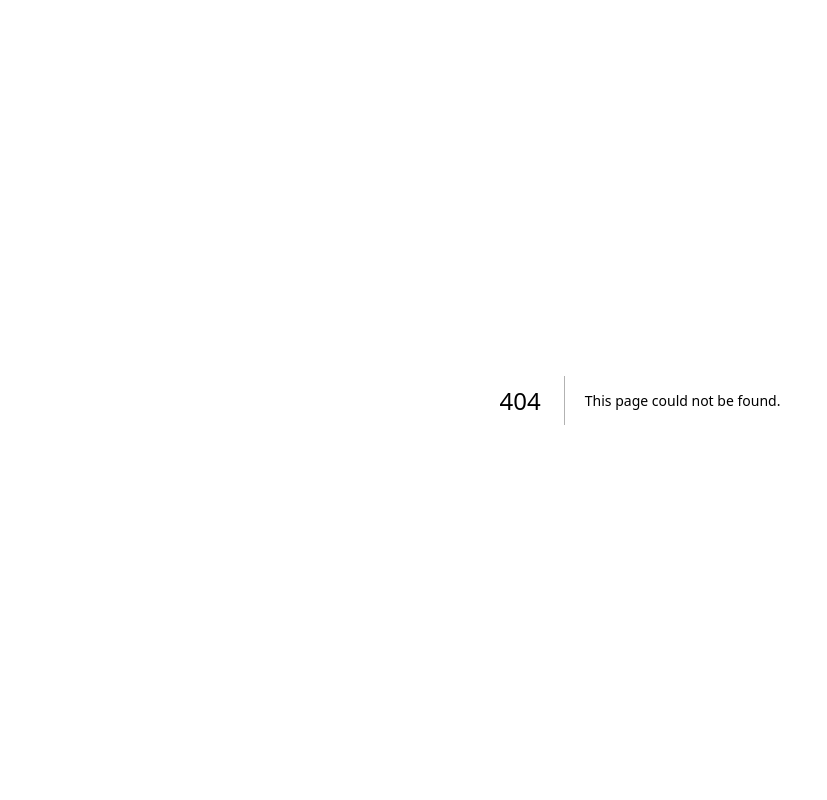
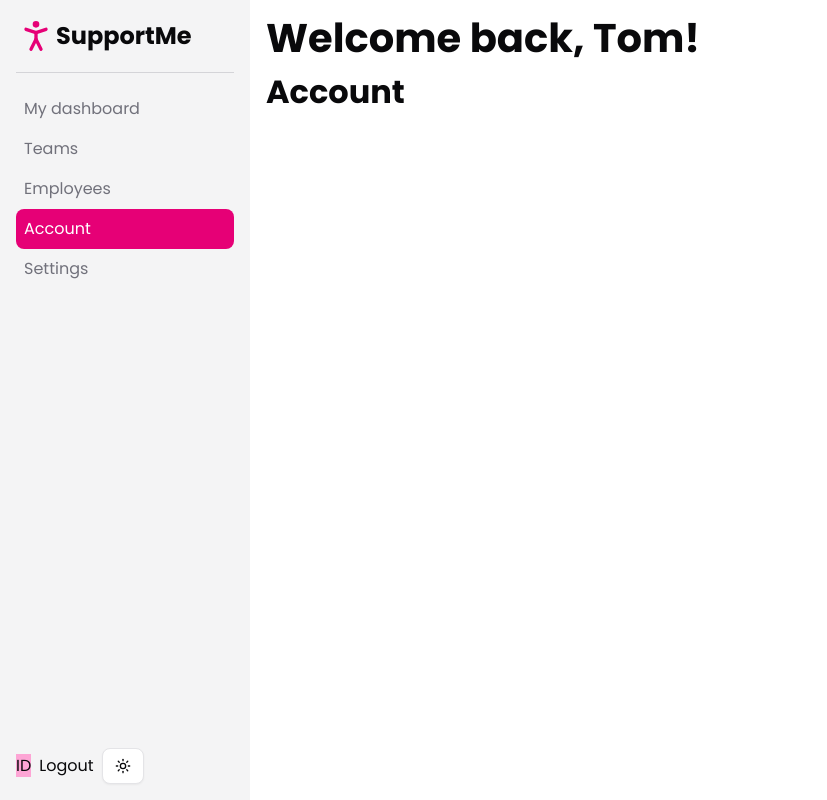
Before and after one commit to izzy2541/shadcn-support-me-project, a Next.js app: page /dashboard/account in a window 1280 px wide. Before the commit this address had no page. Shown: the whole page, without its empty margins (0-827 px from the left). Built offline with nearby package versions, Linux system fonts and the light colour scheme.

Commit message:
Add the missing pages and refactor HTML tags

```diff
--- /dev/null
+++ b/app/dashboard/account/page.tsx
@@ -0,0 +1,7 @@
+export default function AccountPage(){
+    return(
+        <div>
+            <h2>Account</h2>
+        </div>
+    );
+}
--- a/app/dashboard/components/main-menu.tsx
+++ b/app/dashboard/components/main-menu.tsx
@@ -6,10 +6,10 @@
 
 export default function MainMenu() {
     return (
-        <div className="bg-muted overflow-auto p-4 flex flex-col">
-            <div className="border-b dark:border-b-black border-b-zinc-300 pb-4">
+        <nav className="bg-muted overflow-auto p-4 flex flex-col">
+            <header className="border-b dark:border-b-black border-b-zinc-300 pb-4">
                 <MenuTitle />
-            </div>
+            </header>
             <div className="py-4 grow">
                 <MenuItem href="/dashboard">My dashboard</MenuItem>
                 <MenuItem href="/dashboard/teams">Teams</MenuItem>
@@ -17,7 +17,7 @@
                 <MenuItem href="/dashboard/account">Account</MenuItem>
                 <MenuItem href="/dashboard/settings">Settings</MenuItem>
             </div>
-            <div className="flex gap-2 items-center">
+            <footer className="flex gap-2 items-center">
                 <Avatar>
                     <AvatarFallback className="bg-pink-300 dark:bg-pink-800">ID</AvatarFallback>
                 </Avatar>
@@ -25,7 +25,7 @@
                     Logout
                 </Link>
                 <LightDarkToggle/>
-            </div>
-        </div>
+            </footer>
+        </nav>
    )
 }
--- /dev/null
+++ b/app/dashboard/employees/page.tsx
@@ -0,0 +1,7 @@
+export default function EmployeesPage(){
+    return(
+        <div>
+            <h2>Employees</h2>
+        </div>
+    );
+}
--- /dev/null
+++ b/app/dashboard/settings/page.tsx
@@ -0,0 +1,7 @@
+export default function SettingsPage(){
+    return(
+        <div>
+            <h2>Settings</h2>
+        </div>
+    );
+}
--- /dev/null
+++ b/app/dashboard/teams/page.tsx
@@ -0,0 +1,7 @@
+export default function TeamsPage(){
+    return(
+        <div>
+            <h2>Teams</h2>
+        </div>
+    );
+}
```
